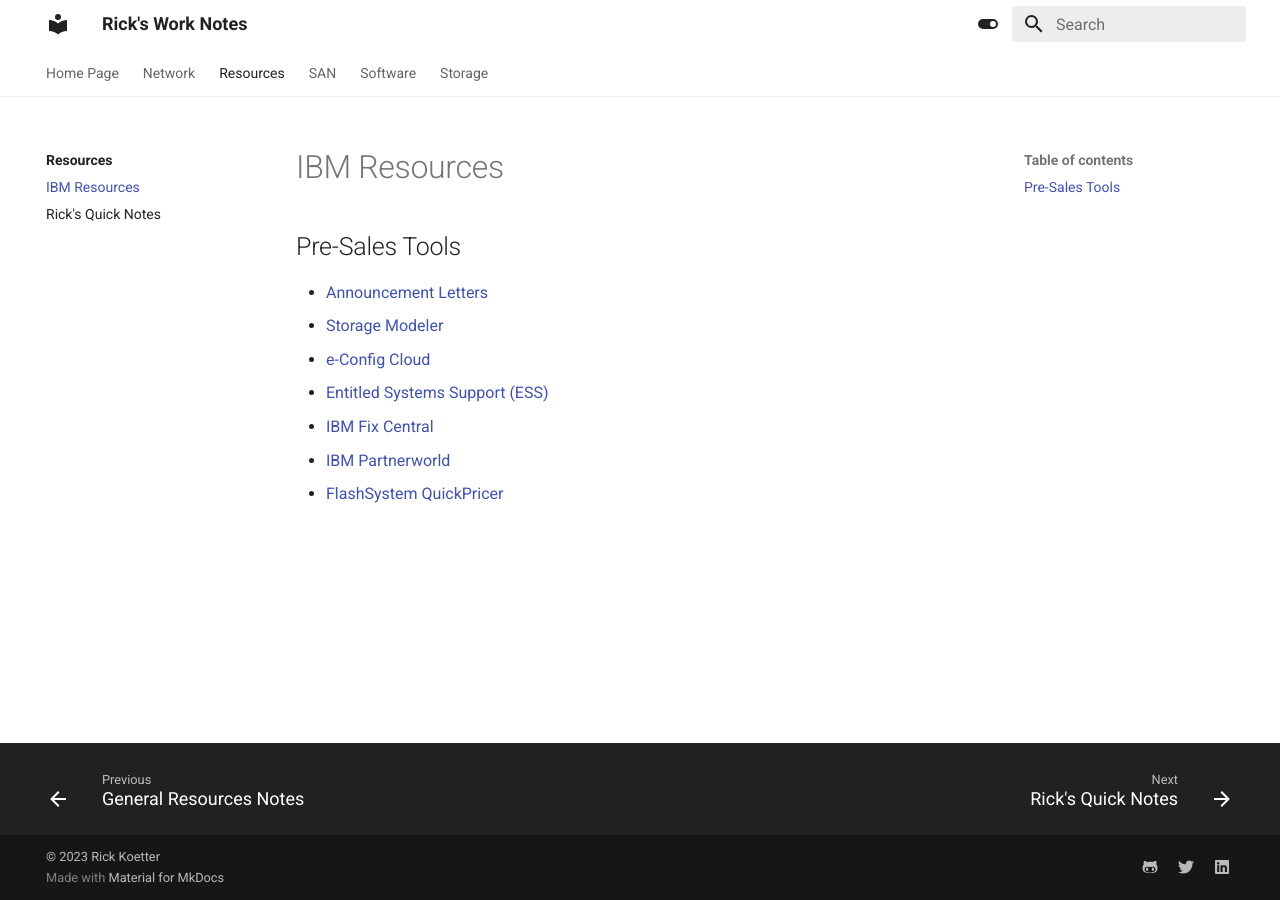
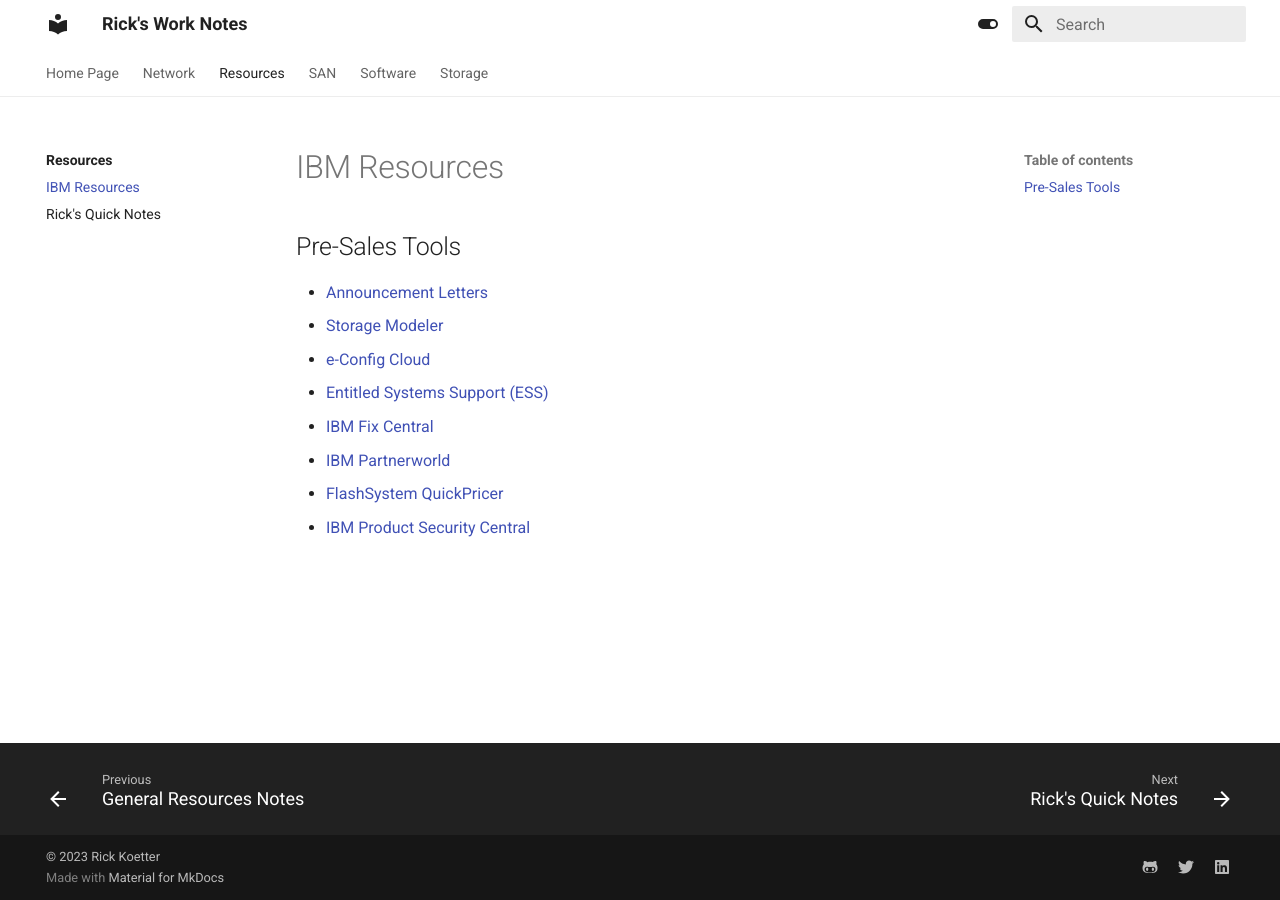
Before and after one commit to rickkoe/worknotes, an MkDocs documentation site: the page built from docs/Resources/ibm.md, in a window 1280 px wide. Built offline with MkDocs 1.6.1 and Material for MkDocs 9.7.7, drawn with Linux system fonts in a browser that asks for light colours.

Commit message:
add ibm link

```diff
--- a/docs/Resources/ibm.md
+++ b/docs/Resources/ibm.md
@@ -7,3 +7,4 @@
 - [IBM Fix Central](https://www.ibm.com/support/fixcentral/)
 - [IBM Partnerworld](https://partnerportal.ibm.com/)
 - [FlashSystem QuickPricer](https://cloud.squirrel365.io/viewer/288EAD0DDF354E30903C8164A7252939)
+- [IBM Product Security Central](https://www.ibm.com/support/pages/bulletin/search/)
```
